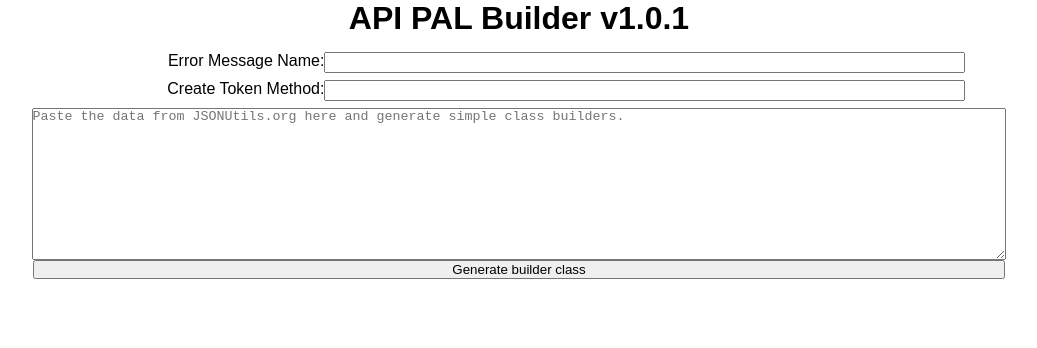
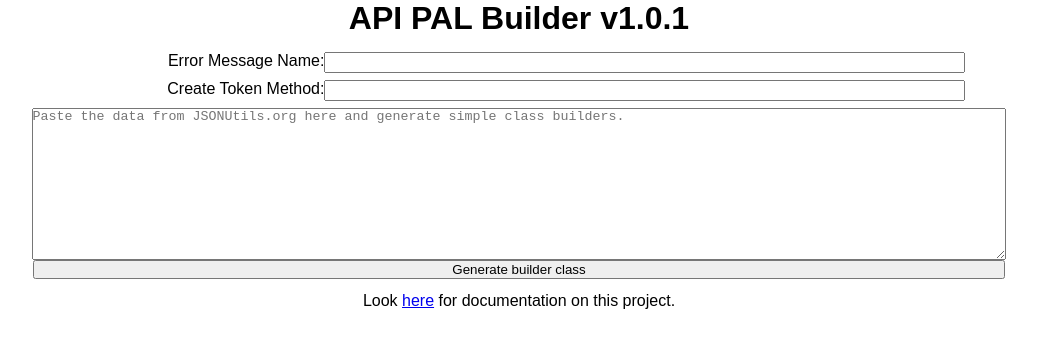
Before and after one commit to Dragonegger2/BuilderBuilder, a React (Create React App) app: page / in a window 1280 px wide. Shown: the top 348 px of the page, without its empty margins (121-1158 px from the left). Built offline with nearby package versions, Linux system fonts and the light colour scheme.

Commit message:
Added a link to the bottom of the project.

```diff
--- a/src/App.css
+++ b/src/App.css
@@ -35,3 +35,9 @@ textarea {
   text-align: center;
   padding-bottom:15px;
 }
+
+footer {
+  width:80%;
+  margin:auto;
+  text-align: center;
+}
--- a/src/App.js
+++ b/src/App.js
@@ -179,6 +179,9 @@ class App extends Component {
               </code>
             </pre>
           </div>
+          <footer>
+            Look <a href="https://github.com/dragonegger2/builderbuilder">here</a> for documentation on this project.
+          </footer>
       </div>
     );
   }
```
